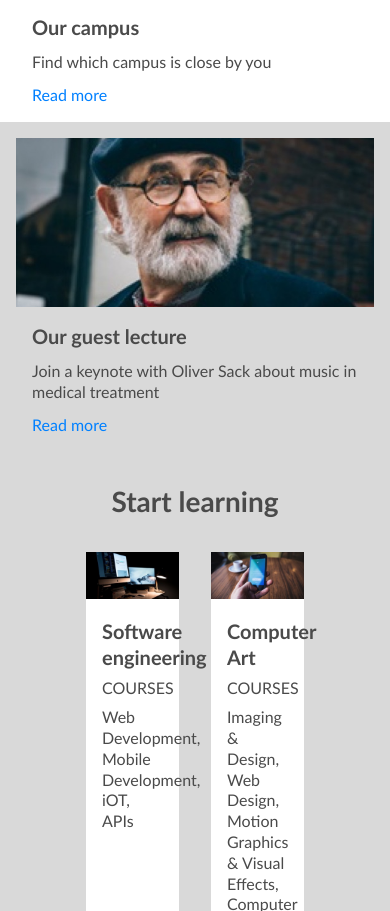
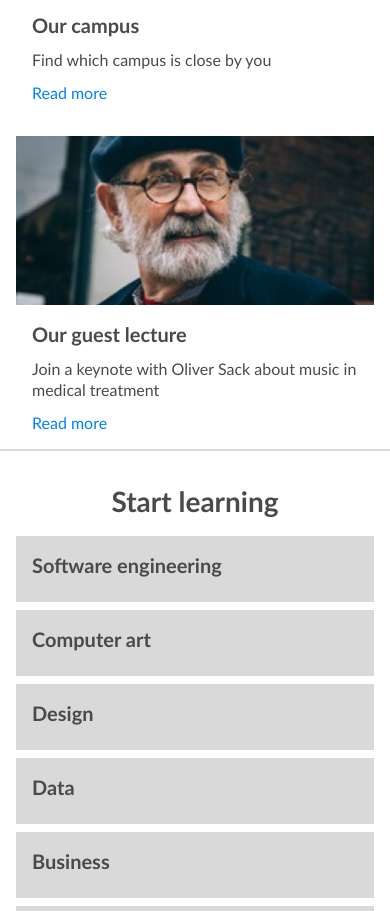
Before and after one commit to ejvkamp/ColmarAcademy, a plain HTML site: page index.html in a window 390 px wide. Shown: the part 1089-2000 px from the top of the page. Drawn offline with Linux system fonts and the light colour scheme; a web font is replaced by a local one.

Commit message:
Finished learning section styling for mobile

```diff
--- a/index.html
+++ b/index.html
@@ -160,6 +160,16 @@
           </div>
         </div>
       </div>
+      <div class="mobileCourseList">
+        <ul>
+          <li>Software engineering</li>
+          <li>Computer art</li>
+          <li>Design</li>
+          <li>Data</li>
+          <li>Business</li>
+          <li class="last">Marketing</li>
+        <ul>
+      </div>
     </div>
     <!-- Thesis Section  -->
     <div class="thesisSection">
--- a/resources/css/style.css
+++ b/resources/css/style.css
@@ -43,7 +43,7 @@ a {
   color: black;
 }
 
-p, h1, h2, h3, a, span {
+p, h1, h2, h3, a, span, li {
   font-family: "Raleway", "Trebuchet MS", Arial, sans-serif;
   line-height: 1.3;
   color: hsla(0, 0%, 29%, 1);
@@ -446,6 +446,15 @@ div .contentBox.first {
     width: 100%;
     padding: 0 2rem 1rem 2rem;
   }
+
+  .infoBox:first-child {
+    border-bottom: none;
+  }
+
+  .infoBox:last-child {
+    background-color: hsla(0, 0%, 100%, 1);
+    border-bottom: 2px solid hsla(0, 0%, 85%, 1);
+  }
 }
 
 /* Learning Section */
@@ -469,6 +478,10 @@ div .contentBox.first {
   flex-wrap: wrap;
   justify-content: center;
   padding: 0 2.5rem 2rem 2.5rem;
+}
+
+.mobileCourseList {
+  display: none;
 }
 
 .course {
@@ -515,12 +528,38 @@ div .contentBox.first {
 
 }
 
-/* TODO: Learning Section for Mobile */
+/* Learning Section for Mobile */
 
 @media (min-width: 320px) and (max-width: 767px) {
 
-  //CSS
+  .learningSection {
+    background-color: hsla(0, 0%, 100%, 1);
+    border-bottom: 2px solid hsla(0, 0%, 85%, 1);
+  }
 
+  .courseList {
+    display: none;
+  }
+
+  .mobileCourseList {
+    display: flex;
+    padding: 1rem;
+    padding-bottom: 2rem;
+
+  }
+
+  .mobileCourseList ul {
+    width: 100%;
+  }
+
+  .mobileCourseList ul li {
+    background-color: hsla(0, 0%, 85%, 1);
+    padding: 1rem;
+    padding-bottom: 1.5rem;
+    margin-bottom: 0.5rem;
+    font-weight: 600;
+    font-size: 1.25rem;
+  }
 }
 
 
```
